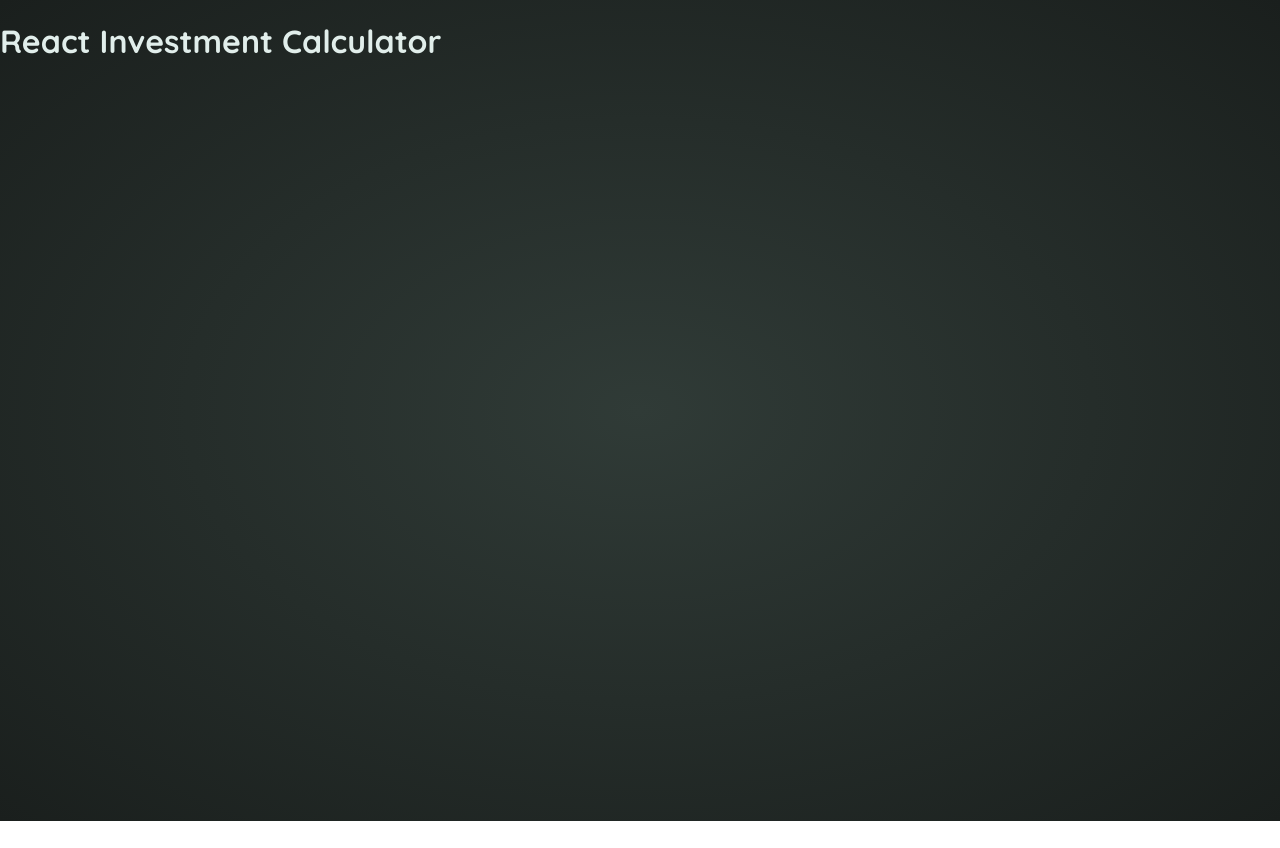
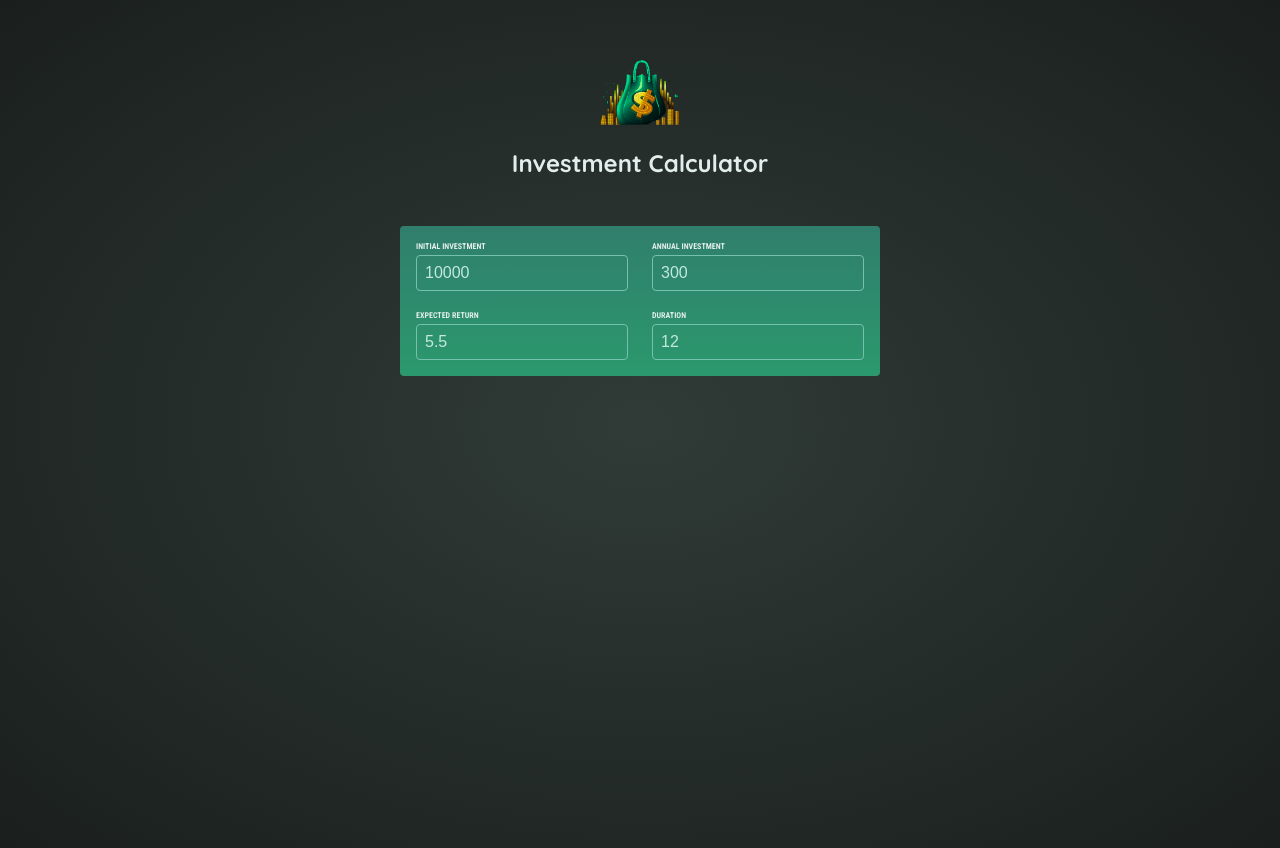
Before and after one commit to JallaJenkins/ReactPracticeInvestmentCalculator, a React (Vite) app: page / in a window 1280 px wide. Before the commit the page ends 821 px from the top, so only its background shows below. Built offline with nearby package versions, Linux system fonts and the light colour scheme.

Commit message:
Added header and user input section

```diff
--- a/src/App.jsx
+++ b/src/App.jsx
@@ -1,7 +1,25 @@
+import Header from './components/Header.jsx';
+import UserInput from './components/UserInput.jsx';
+import InputBox from './components/InputBox.jsx';
+
 function App() {
   return (
-    <h1>React Investment Calculator</h1>
-  )
+    <>
+      <Header />
+      <div id="user-input">
+        <div class="input-group">
+          <InputBox id="initial-investment" label="Initial Investment" defaultValue="10000" />
+          <InputBox id="annual-investment" label="Annual Investment" defaultValue="300" type="number" />
+        </div>
+        <br />
+        <div class="input-group">
+          <InputBox id="expected-return" label="Expected Return" defaultValue="5.5" />
+          <InputBox id="duration" label="Duration" defaultValue="12" />
+        </div>
+      </div>
+
+    </>
+  );
 }
 
 export default App
--- /dev/null
+++ b/src/components/Header.jsx
@@ -0,0 +1,10 @@
+import coinImg from '../assets/investment-calculator-logo.png';
+
+export default function Header({ }) {
+  return (
+    <header id="header">
+      <img src={coinImg} alt="Logo with bag and stacks of coins" />
+      <h1>Investment Calculator</h1>
+    </header>
+  )
+}
--- /dev/null
+++ b/src/components/InputBox.jsx
@@ -0,0 +1,8 @@
+export default function InputBox({ id, label, defaultValue, type = "text" }) {
+  return (
+    <div >
+      <label for={id}>{label}</label>
+      <input id={id} type={type} defaultValue={defaultValue}></input>
+    </div>
+  );
+}
--- /dev/null
+++ b/src/components/UserInput.jsx
@@ -0,0 +1,27 @@
+export default function UserInput() {
+  return (
+    <div id="user-input">
+      <div class="input-group">
+        <div >
+          <label for="initial-investment">Initial Investment</label>
+          <input id="initial-investment" type="text"></input>
+        </div>
+        <div>
+          <label for="annual-investment">Annual Investment</label>
+          <input id="annual-investment" type="number" defaultValue="300"></input>
+        </div>
+      </div>
+      <br />
+      <div class="input-group">
+        <div>
+          <label for="expected-return">Expected Return</label>
+          <input id="expected-return" type="text"></input>
+        </div>
+        <div>
+          <label for="duration">Duration</label>
+          <input id="duration" type="text"></input>
+        </div>
+      </div>
+    </div>
+  );
+}
```
Also changed, not shown: 1 other file (tests, documents, lock files or other folders).
